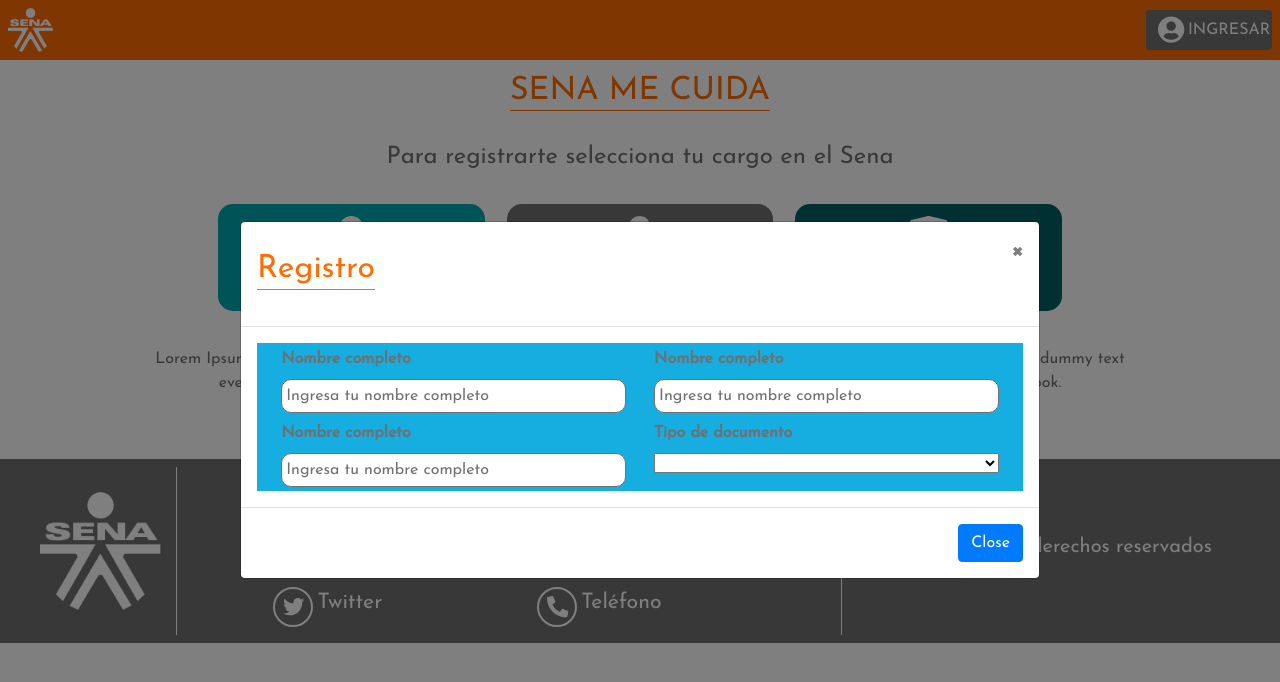
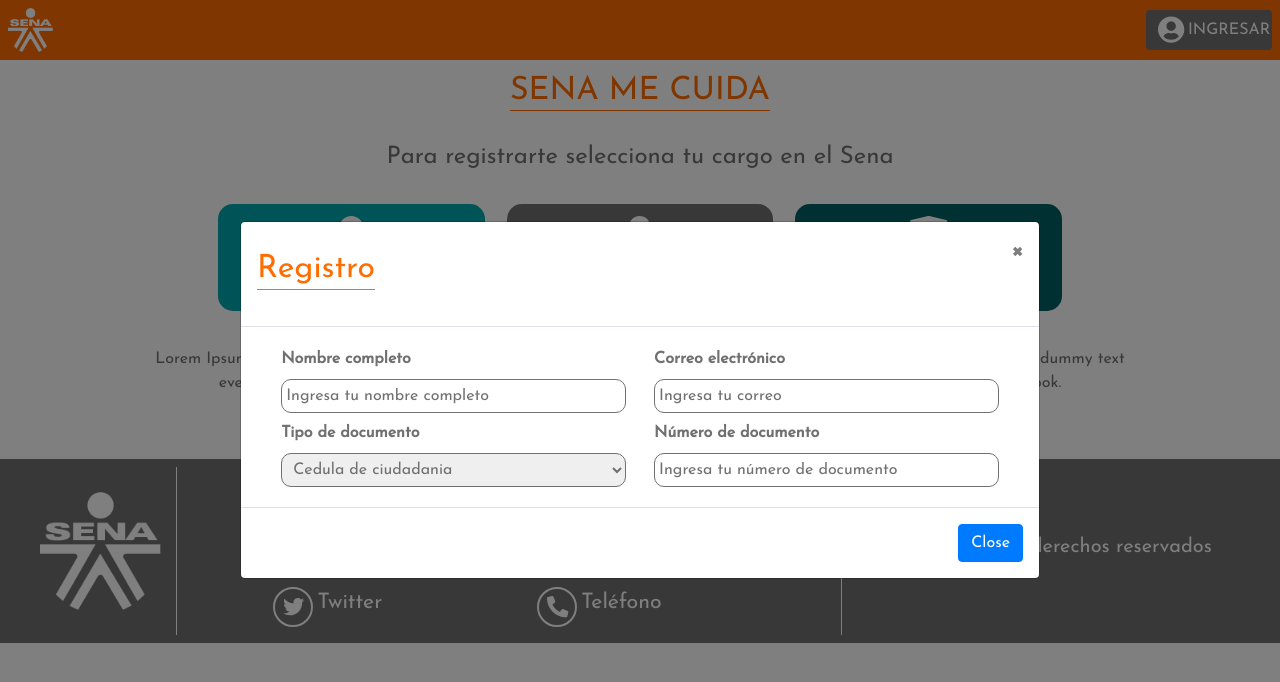
Before and after one commit to emachado0923/IngresoSena, a React (Create React App) app in the folder senamecuida/: page / in a window 1280 px wide. Both pictures are taken after a click on the element "Soy visitante". Shown: the top 682 px of the page. Built offline with nearby package versions, Linux system fonts and the light colour scheme.

Commit message:
Se crea componente select

```diff
--- a/senamecuida/src/Components/Forms/Visitante.js
+++ b/senamecuida/src/Components/Forms/Visitante.js
@@ -11,20 +11,22 @@
                 placeholder='Ingresa tu nombre completo'
             />
             <Input
-                id='nombre'
-                label='Nombre completo'
-                placeholder='Ingresa tu nombre completo'
+                id='correo'
+                label='Correo electrónico'
+                placeholder='Ingresa tu correo'
+            />
+            <Select label='Tipo de documento'
+                id='selectTipo'
+                option1='Cedula de ciudadania'
+                value1='Cedula'
+                option2='Tarjeta de identidad'
+                value2='Tarjeta'
             />
             <Input
-                id='nombre'
-                label='Nombre completo'
-                placeholder='Ingresa tu nombre completo'
+                id='numeroId'
+                label='Número de documento'
+                placeholder='Ingresa tu número de documento'
             />
-            <Select label='Tipo de documento' value='Selecciona el tipo de documento'>
-                <option value="Cedula">Celular</option>
-                <option value="Cedula">Celular</option>
-
-            </Select>
         </div>
     )
 }
--- a/senamecuida/src/Components/Forms/estilos.css
+++ b/senamecuida/src/Components/Forms/estilos.css
@@ -1,5 +1,4 @@
 .containerForm {
-    background: #16ade1;
     width: 100%;
     display: flex;
     flex-flow: row wrap;
--- a/senamecuida/src/Components/common/Inputs.js
+++ b/senamecuida/src/Components/common/Inputs.js
@@ -15,14 +15,19 @@
         </div>
     )
 }
-const Select = ({ label, id, value, type, required, onChage }) => {
+
+const Select = ({ label, id, value, value1,value2,option1,option2 }) => {
     return (
         <div className='contSelect'>
             <label htmlFor={id}>{label}</label>
             <select id={id} value={value}>
-
+                <option value={value1}>{option1}</option>
+                <option value={value2}>{option2}</option>
             </select>
         </div>
     )
 }
+
+
+
 export { Input, Select }
--- a/senamecuida/src/Components/common/estilos.css
+++ b/senamecuida/src/Components/common/estilos.css
@@ -1,3 +1,11 @@
+/* Estilos generales */
+
+* {
+    outline: none;
+    box-sizing: border-box;
+}
+
+
 /* Estilos de los botones */
 
 .button {
@@ -111,9 +119,10 @@
     color: #707070;
 }
 
-.contSelect input {
+.contSelect select {
     width: 100%;
     border: 1px solid #707070;
     border-radius: 10px;
-    padding: 4px;
+    padding: 7px;
+    color: #707070;
 }
```
